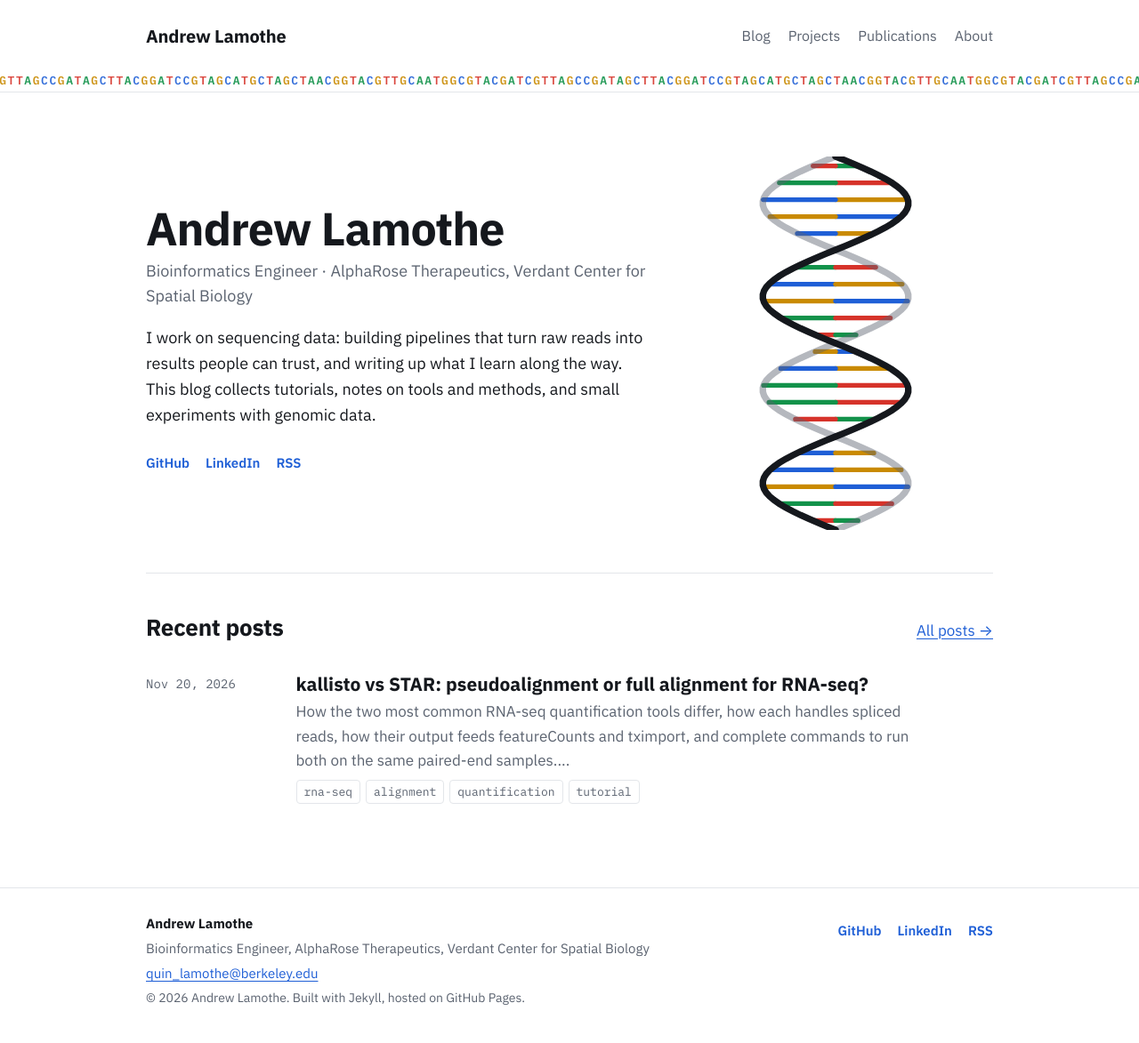
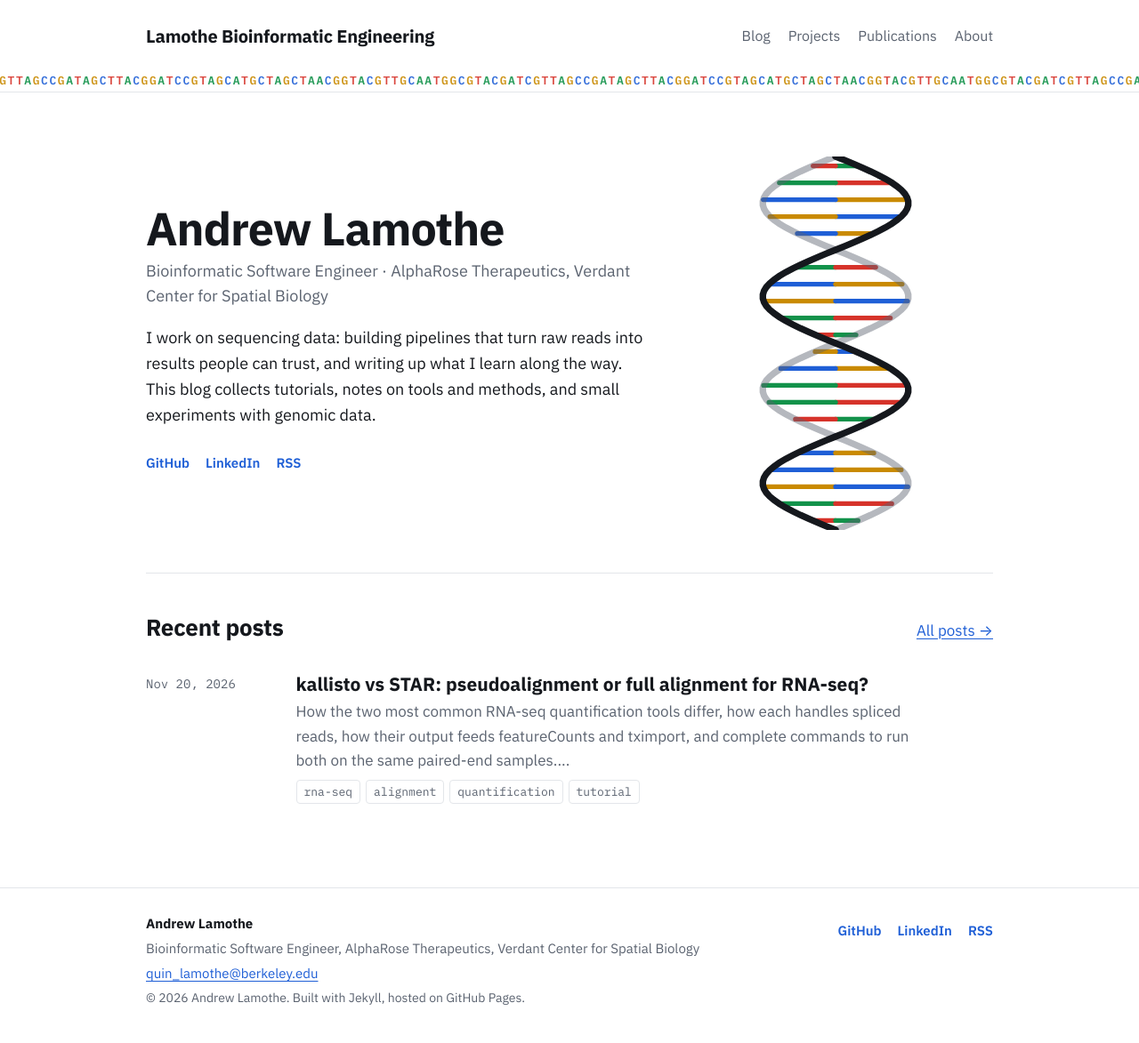
Before and after one commit to Alepidoptera7/Alepidoptera7.github.io, a Jekyll site: the page built from index.md, in a window 1280 px wide. Shown: the whole page at 89% size. Built offline with Jekyll 4.4.1, drawn with Linux system fonts in a browser that asks for light colours.

Commit message:
altered config.yml

```diff
--- a/_config.yml
+++ b/_config.yml
@@ -1,7 +1,7 @@
 # ------------------------------------------------------------------
 #  Site settings: edit these first
 # ------------------------------------------------------------------
-title: Andrew Lamothe
+title: Lamothe Bioinformatic Engineering
 tagline: Notes on genomics, pipelines and data
 description: >-
   A bioinformatics blog: sequencing data analysis, reproducible pipelines,
@@ -9,7 +9,7 @@ description: >-
 
 author:
   name: Andrew Lamothe
-  role: Bioinformatics Engineer
+  role: Bioinformatic Software Engineer
   affiliation: AlphaRose Therapeutics, Verdant Center for Spatial Biology
   email: quin_lamothe@berkeley.edu
 
```
